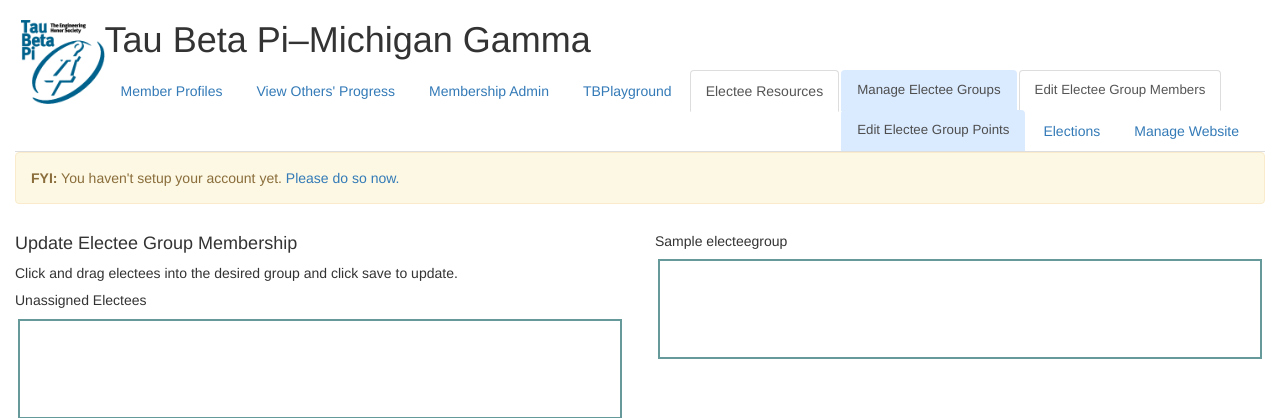
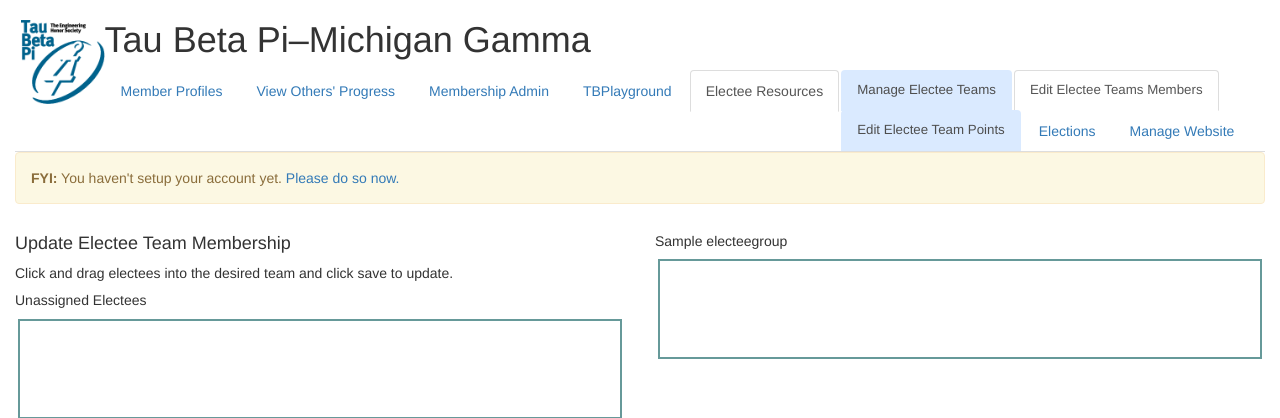
Before and after one commit to tbpmig/mig-website, a Django app: page /members/electees/edit_electee_group_membership/ in a window 1280 px wide. Shown: the part 52-470 px from the top of the page. Run offline with Django 3.2, Linux system fonts and the light colour scheme; a user stored in the database is signed in; tables that the repository leaves empty hold one stand-in row (values such as "Sample post"); parts of the project's set-up code (start-up, migrations or seed data) failed here and were passed over; some libraries are stand-ins or nearby versions.

Commit message:
Resolves #72, and other small tweaks

```diff
--- a/electees/models.py
+++ b/electees/models.py
@@ -74,7 +74,7 @@
 
 # Create your models here.
 class ElecteeGroup(models.Model):
-    group_name  = models.CharField(max_length=50)
+    group_name  = models.CharField('Team Name',max_length=50)
     leaders     = models.ManyToManyField('mig_main.MemberProfile',
                                          related_name ="electee_group_leaders")
     officers    = models.ManyToManyField('mig_main.MemberProfile',
@@ -107,7 +107,7 @@
         res= ElecteeGroup.objects.filter(points__gt=self.points).aggregate(ranking=Count('points'))
         return res['ranking']+1
 class ElecteeGroupEvent(models.Model):
-    electee_group = models.ForeignKey(ElecteeGroup)
+    electee_group = models.ForeignKey(ElecteeGroup,verbose_name='Electee Team')
     description = models.TextField()
     points      = models.PositiveSmallIntegerField()
     related_event_id = models.PositiveIntegerField(null=True,blank=True,default=None)
--- a/electees/templates/electees/base_electees.html
+++ b/electees/templates/electees/base_electees.html
@@ -4,8 +4,8 @@
 
 {% block subnavElectees %}
 {% if can_create_groups %}
-<li class="subtab {%if subsubnav and subsubnav == 'groups' %}active{% endif %}"><a href="{% url 'electees:edit_electee_groups'%}">Manage Electee Groups</a></li>
-<li class="subtab  {%if subsubnav and subsubnav == 'members' %}active{% endif %}"><a href="{% url 'electees:edit_electee_group_membership'%}">Edit Electee Group Members</a></li>
-<li class="subtab {%if subsubnav and subsubnav == 'points' %}active{% endif %}"><a href="{% url 'electees:edit_electee_group_points'%}">Edit Electee Group Points</a></li>
+<li class="subtab {%if subsubnav and subsubnav == 'groups' %}active{% endif %}"><a href="{% url 'electees:edit_electee_groups'%}">Manage Electee Teams</a></li>
+<li class="subtab  {%if subsubnav and subsubnav == 'members' %}active{% endif %}"><a href="{% url 'electees:edit_electee_group_membership'%}">Edit Electee Teams Members</a></li>
+<li class="subtab {%if subsubnav and subsubnav == 'points' %}active{% endif %}"><a href="{% url 'electees:edit_electee_group_points'%}">Edit Electee Team Points</a></li>
 {% endif%}
 {% endblock %}
--- a/electees/templates/electees/edit_electee_group_membership.html
+++ b/electees/templates/electees/edit_electee_group_membership.html
@@ -4,8 +4,8 @@
 {% block content %}
 <div class="row">
     <div class="col-md-6">
-        <h4>Update Electee Group Membership </h4>
-        <p>Click and drag electees into the desired group and click save to update.</p>
+        <h4>Update Electee Team Membership </h4>
+        <p>Click and drag electees into the desired team and click save to update.</p>
             <h5>Unassigned Electees</h5>
         <div class="DragContainer" id="AllElectees" overclass="OverDragContainer">
             {% for electee in unassigned_electees %}
@@ -14,11 +14,11 @@
         </div>
     </div>
     <div class="col-md-6">
-        {% for group in electee_groups %}
+        {% for team in electee_groups %}
         <div>
-            <h5>{{group.group_name}}</h5>
-            <div class="DragContainer" id="DragContainer{{group.id}}" overclass="OverDragContainer">
-                {% for member in group.members.all %}
+            <h5>{{team.group_name}}</h5>
+            <div class="DragContainer" id="DragContainer{{team.id}}" overclass="OverDragContainer">
+                {% for member in team.members.all %}
                 <div class="DragBox" id="{{member.uniqname}}" overclass="OverDragBox" dragclass="DragDragBox">{{member}},  {% for major in member.major.all %}{{major.acronym}} {%endfor %}, {{member.standing}}</div>
                 {% endfor %}
             </div>
--- a/electees/templates/electees/view_electee_groups.html
+++ b/electees/templates/electees/view_electee_groups.html
@@ -33,17 +33,17 @@
     </div>
     {% if groups|length > 0 %}
     <div class="col-md-4">
-        <h3>Electee Groups</h3>
+        <h3>Electee Teams</h3>
         {% for group in groups|dictsort:"group_name" %}
         <div>
             <h4>{{group.group_name}}</h4>
-            <p>Group Leaders</p>
+            <p>Team Leaders</p>
             <ul>
             {% for leader in group.leaders.all %}
                 <li><a href="{% url 'member_resources:profile' leader.uniqname %}">{{leader.get_full_name}}</a></li>
             {% endfor %}
             </ul>
-            <p>Group Members</p>
+            <p>Team Members</p>
             <ul>
             {% for member in group.members.all %}
                 <li><a href="{% url 'member_resources:profile' member.uniqname %}">{{member.get_full_name}}</a></li>
--- a/electees/views.py
+++ b/electees/views.py
@@ -70,7 +70,7 @@
                     instance.points = 0
                 instance.save()
             formset.save_m2m()
-            request.session['success_message']='Electee groups successfully updated'
+            request.session['success_message']='Electee teams successfully updated'
             return redirect('electees:view_electee_groups')
         else:
             request.session['error_message']='Form is invalid. Please correct the noted errors'
@@ -82,9 +82,9 @@
         'prefix':'groups',
         'subsubnav':'groups',
         'has_files':False,
-        'submit_name':'Update Electee Groups',
-        'form_title':'Update/Add/Remove Electee Groups',
-        'help_text':'Create the electee groups for this semester, and specify the leaders nd officers. You can also remove or edit here.',
+        'submit_name':'Update Electee Teams',
+        'form_title':'Update/Add/Remove Electee Teams',
+        'help_text':'Create the electee teams for this semester, and specify the leaders and officers. You can also remove or edit here.',
         'can_add_row':True,
         'base':'electees/base_electees.html',
         }
@@ -96,7 +96,7 @@
 @ensure_csrf_cookie
 def edit_electee_group_membership(request):
     if not Permissions.can_manage_electee_progress(request.user):
-        request.session['error_message']='You are not authorized to edit electee groups'
+        request.session['error_message']='You are not authorized to edit electee teams'
         return redirect('electees:view_electee_groups')
     if request.method =='POST':
         electee_groups_json=request.POST['electee_groups']
@@ -123,7 +123,7 @@
 
 def edit_electee_group_points(request):
     if not Permissions.can_manage_electee_progress(request.user):
-        request.session['error_message']='You are not authorized to edit electee group points.'
+        request.session['error_message']='You are not authorized to edit electee team points.'
         return redirect('electees:view_electee_groups')
     GroupPointsFormSet = modelformset_factory(ElecteeGroupEvent,exclude=('related_event_id',),can_delete=True)
     term =AcademicTerm.get_current_term()
@@ -131,7 +131,7 @@
         formset = GroupPointsFormSet(request.POST,prefix='group_points',queryset=ElecteeGroupEvent.objects.filter(related_event_id=None,electee_group__term=term))
         if formset.is_valid():
             formset.save()
-            request.session['success_message']='Electee group points updated successfully'
+            request.session['success_message']='Electee team points updated successfully'
             return redirect('electees:view_electee_groups')
         else:
             request.session['error_message']='Form is invalid. Please correct the noted errors.'
@@ -143,9 +143,9 @@
         'prefix':'group_points',
         'subsubnav':'points',
         'has_files':False,
-        'submit_name':'Update Electee Group Points',
-        'form_title':'Update/Add Remove Electee Group Points',
-        'help_text':'Track the electee group points. You should not note any points from threshold participation at service or social events here. Those are tabulated automatically.',
+        'submit_name':'Update Electee Team Points',
+        'form_title':'Update/Add Remove Electee Team Points',
+        'help_text':'Track the electee team points. You should not note any points from threshold participation at service or social events here. Those are tabulated automatically.',
         'can_add_row':True,
         'base':'electees/base_electees.html',
         }
--- a/event_cal/forms.py
+++ b/event_cal/forms.py
@@ -69,7 +69,7 @@
             error_list.append(ValidationError(_('An event cannot be both \'only undergraduates\' and \'only graduates\'.')))
         if electees_only and actives_only:
             error_list.append(ValidationError(_('An event cannot be both \'only electees\' and \'only actives\'.')))
-        if start_time> end_time:
+        if not start_time or not end_time or start_time> end_time:
             error_list.append(ValidationError(_('The event shift must start before it can end; use am/pm to specify.')))
         if error_list:
             raise ValidationError(error_list)
--- a/event_cal/templates/event_cal/announcements.html
+++ b/event_cal/templates/event_cal/announcements.html
@@ -14,7 +14,7 @@
 </ol>
 <h4>Announcements</h4>
 {% for part in announcement_parts %}
-<h5>{{part.title}}</h5>
+<h5><strong>{{part.title}}</strong></h5>
 <p>{{part.text|my_markdown}}</p>
 <p>Contacts: {% for contact in part.contacts.all %}
 <a href="mailto:{{contact.uniqname}}@umich.edu">{{ contact }}</a>{% if part.contacts.all|length > 2 and not forloop.last %}, {% endif %}{% if part.contacts.all|length > 1 and forloop.revcounter == 2 %} and {% endif %}{% endfor %}</p>
```
